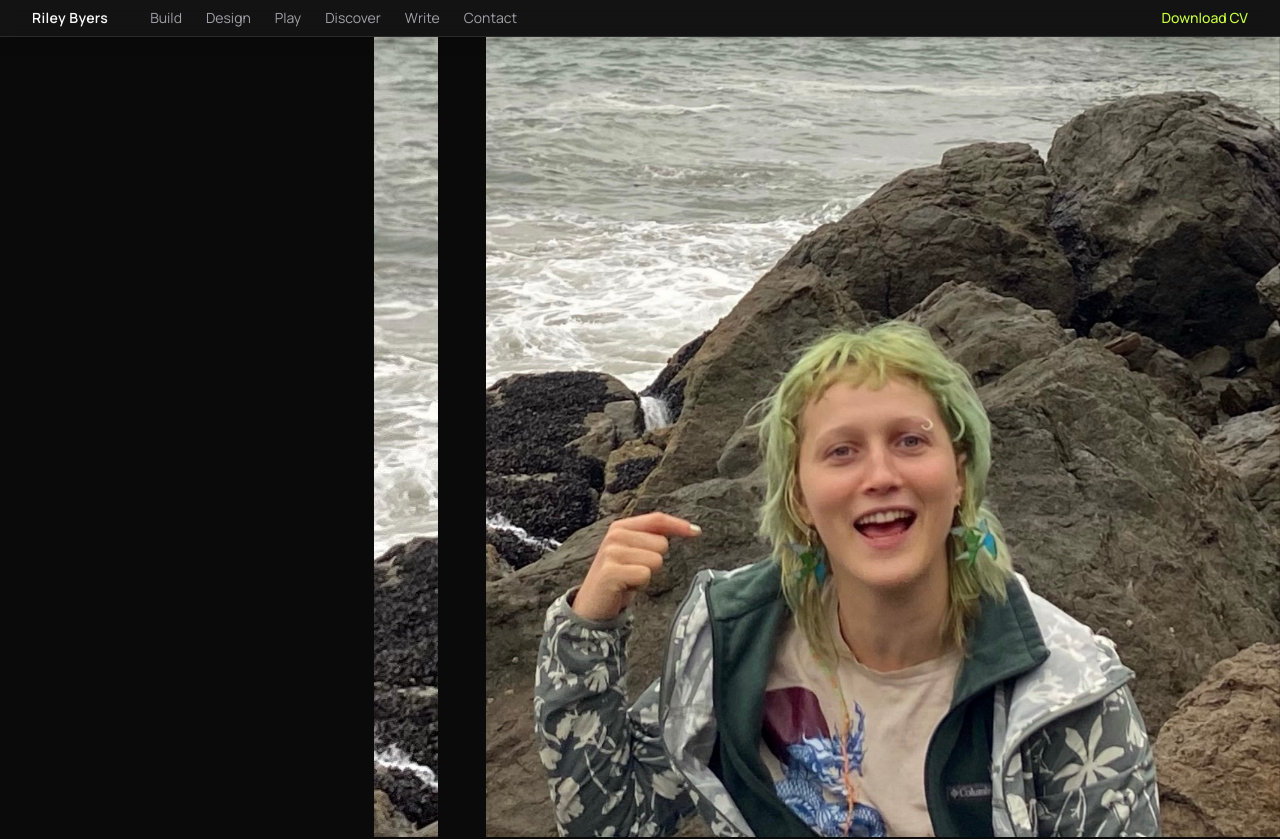
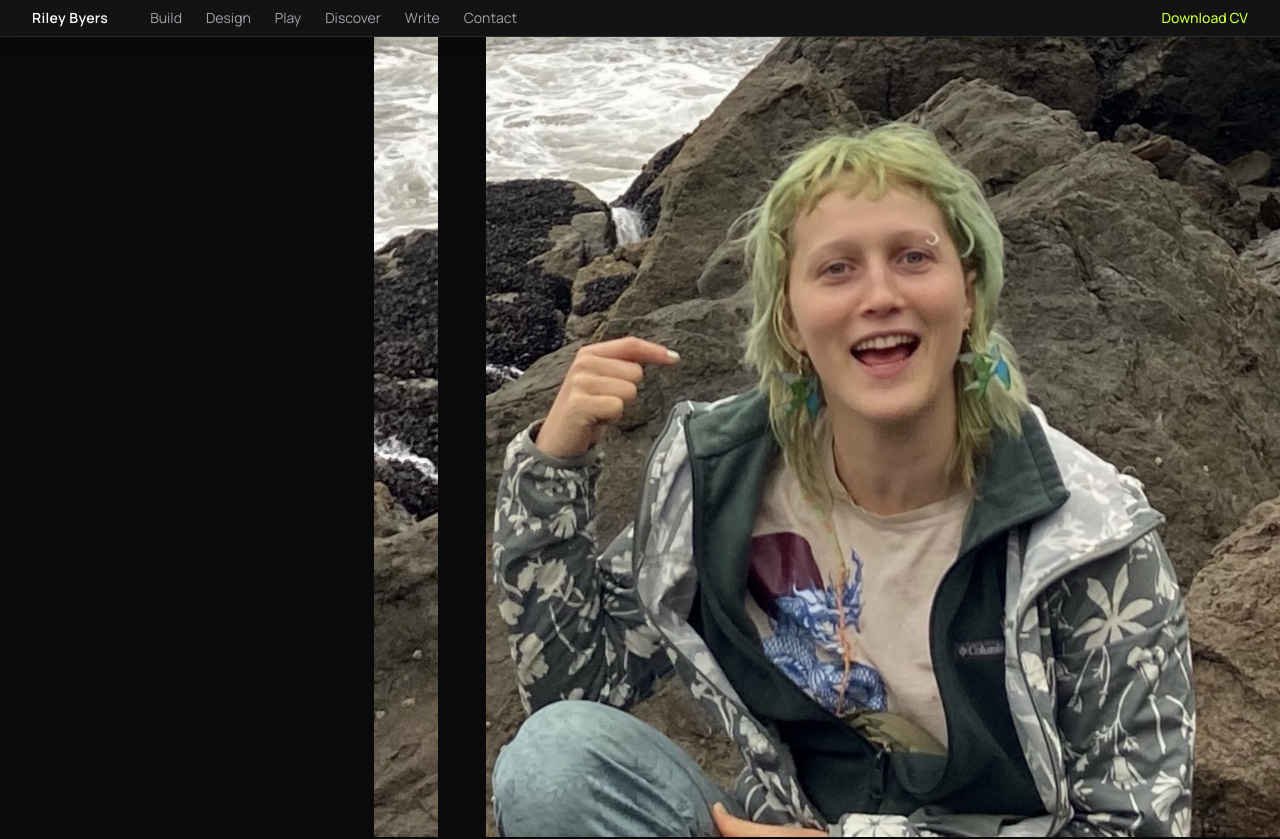
Before and after one commit to rileyb3/portfolio, a Next.js app: page / in a window 1280 px wide. Shown: the top 839 px of the page. Built offline with nearby package versions, Linux system fonts and the light colour scheme.

Commit message:
Crop top 1/6 off the hero photo (and matching edge strip) to remove excess headroom

```diff
--- a/src/components/Hero.tsx
+++ b/src/components/Hero.tsx
@@ -64,7 +64,7 @@ export default function Hero() {
             parallax) so it doesn't drift out of alignment with the panel
             edge it's meant to echo. */}
         <div
-          className="absolute inset-y-0 left-[calc(38%-112px)] hidden w-16 bg-[url('/edge-strip-v2.jpg')] bg-[length:64px_auto] bg-repeat-y bg-left-top sm:block"
+          className="absolute inset-y-0 left-[calc(38%-112px)] hidden w-16 bg-[url('/edge-strip-v3.jpg')] bg-[length:64px_auto] bg-repeat-y bg-left-top sm:block"
           aria-hidden="true"
         />
       </div>
--- a/src/data/projects.ts
+++ b/src/data/projects.ts
@@ -671,7 +671,7 @@ export const profile = {
   workYears: "2023 – 2026",
   email: "rileyabyers@gmail.com",
   cvHref: "/cv.pdf",
-  photoSrc: "/IMG_1983.jpg",
+  photoSrc: "/hero-photo.jpg",
   socials: [
     { label: "GitHub", href: "https://github.com/rileyb3" },
     { label: "LinkedIn", href: "https://www.linkedin.com/in/riley-byers-45ab10191/" },
```
Also changed, not shown: public/edge-strip-v3.jpg (added), public/hero-photo.jpg (added).
